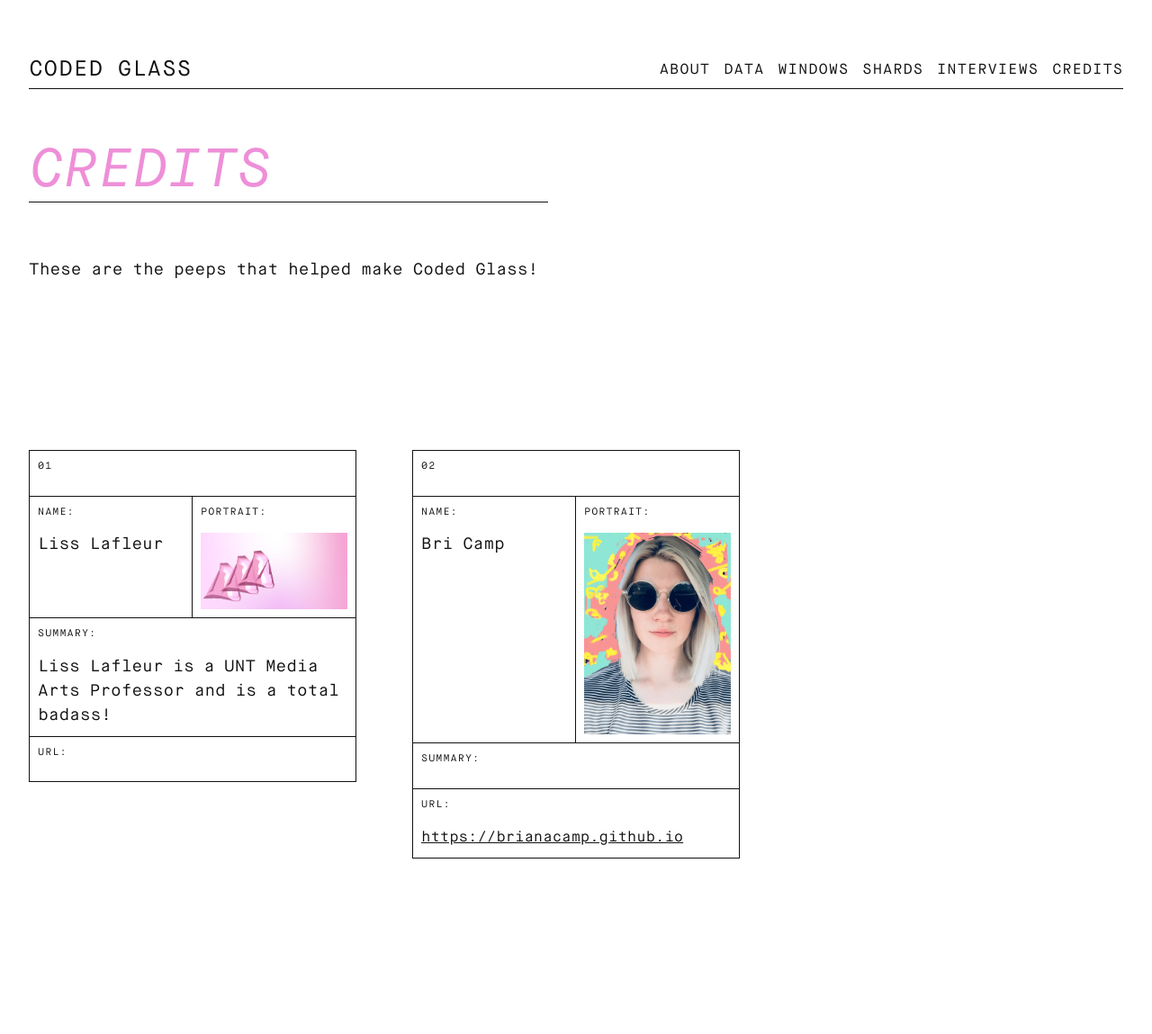
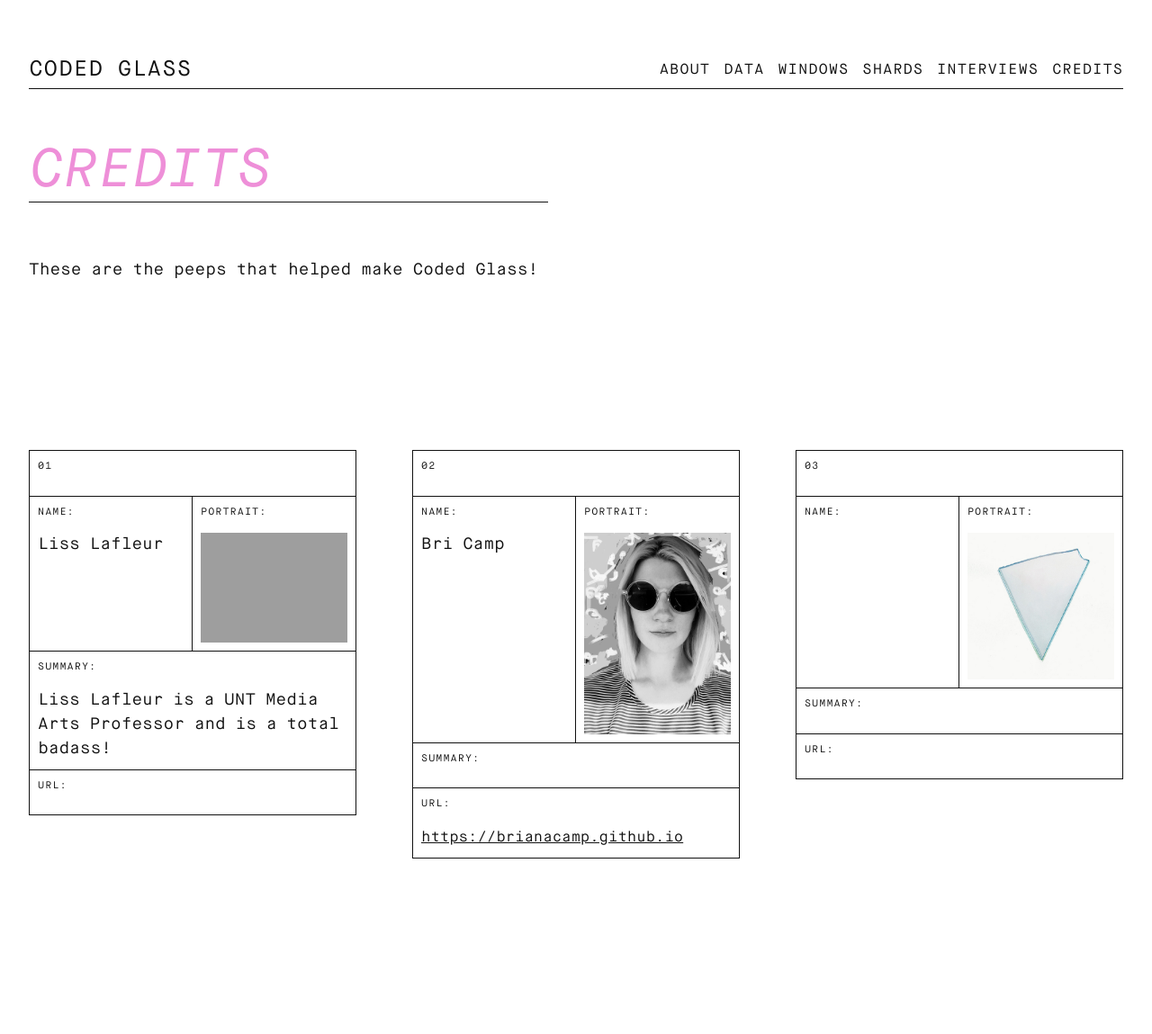
Before and after one commit to BrianaCamp/looking-glass, a Jekyll site: the page built from credits.markdown, in a window 1280 px wide. Shown: the whole page at 90% size. Built offline with Jekyll 4.4.1, drawn with Linux system fonts in a browser that asks for light colours.

Commit message:
Updated Credits

```diff
--- a/credits.markdown
+++ b/credits.markdown
@@ -4,14 +4,18 @@ date: 2018-08-03 23:50:00 Z
 position: 6
 is-nav: true
 main-description: These are the peeps that helped make Coded Glass!
-layout: credits
 contributors:
 - name: Liss Lafleur
-  image: "/uploads/shard-hero5.jpg"
+  image: "/uploads/LaFleur_Headshot_BW_2018(WEB).jpg"
   summary_text: Liss Lafleur is a UNT Media Arts Professor and is a total badass!
   url:
 - name: Bri Camp
-  image: "/uploads/bri-portrait.png"
+  image: "/uploads/5b53eb0de709444742c0e810.png"
   summary_text:
   url: https://brianacamp.github.io
+- name:
+  image: "/uploads/CG_Favicon_2.jpg"
+  summary_text:
+  url:
+layout: credits
 ---
```
